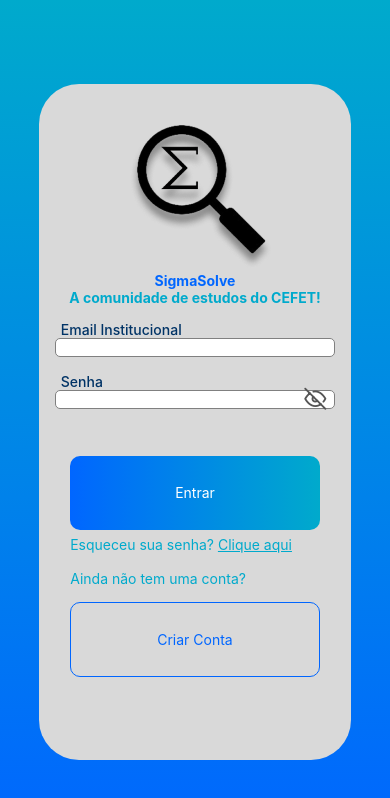
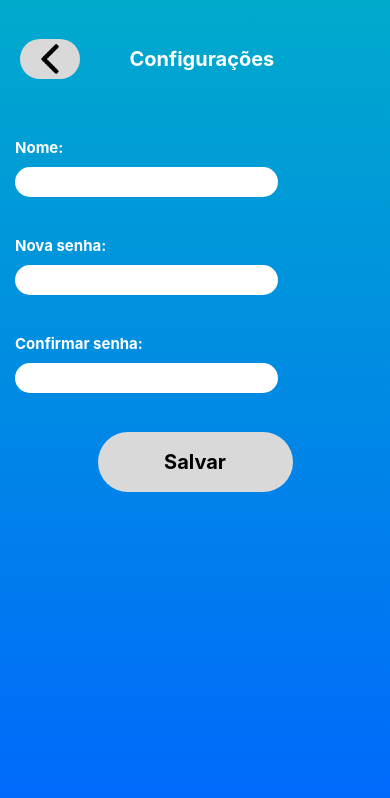
Before and after one commit to UltraFire66/SigmaSolve, a React Native app: screen /ConfigurarPerfil in a window 390 px wide. Shown: the top 798 px of the page. Built offline with nearby package versions, Linux system fonts and the light colour scheme.

Commit message:
tela de perfil feita

```diff
--- a/App.js
+++ b/App.js
@@ -6,16 +6,20 @@
 import Login from "./Telas/login";
 import Cadastro from "./Telas/cadastro";
 import Home from './Telas/Home';
+import Perfil from './Telas/perfil';
+import ConfigurarPerfil from './Telas/ConfigurarPerfil';
 
 const Stack = createNativeStackNavigator();
 
 export default function App() {
   return (
     <NavigationContainer>
-      <Stack.Navigator initialRouteName="Login" screenOptions={{ headerShown: false }}>
+      <Stack.Navigator initialRouteName="ConfigurarPerfil" screenOptions={{ headerShown: false }}>
         <Stack.Screen name = "Login" component={Login}/>
         <Stack.Screen name = "Cadastro" component={Cadastro}/>
         <Stack.Screen name = "Home" component={Home}/>
+        <Stack.Screen name = "Perfil" component={Perfil}/>
+        <Stack.Screen name = "ConfigurarPerfil" component={ConfigurarPerfil}/>
       </Stack.Navigator>
     </NavigationContainer>
   );
--- /dev/null
+++ b/Telas/ConfigurarPerfil.js
@@ -0,0 +1,115 @@
+import { View, Text, ScrollView, StyleSheet,Button, TouchableOpacity, Image, TextInput} from 'react-native';
+import { LinearGradient } from 'expo-linear-gradient';
+import Post from '../components/post';
+
+
+export default function ConfigurarPerfil({navigation}){
+
+    return(
+        <>
+            <View style = {styles.container}>
+                <LinearGradient
+                colors = {['#00AACC','#0066FF']}
+                style = {styles.tela}
+                >
+                    <View style = {{width: '90%', marginLeft:'5%', marginVertical: '10%',gap:'50px', display:'flex',flexDirection: 'row', alignItems: 'center'}}>
+                        <TouchableOpacity style = {{width: '10%',backgroundColor: '#D9D9D9', borderRadius: '20px', paddingHorizontal: '30px', paddingVertical: '5px', display: 'flex', alignItems: 'center'}} onPress={() => navigation.navigate('Perfil')}>
+                            <Image source = {require("../assets/icones/iconeSetaEsquerda.png")}
+                            style = {{width: '30px', height: '30px'}}/>
+                        </TouchableOpacity>
+
+                        <Text style = {{fontSize: 20,fontWeight:'bold',color: 'white'}}>Configurações</Text>
+                    </View>
+
+                    <View style = {styles.campo}>
+
+                        <Text style = {styles.textoCampo}>Nome:</Text>
+                        <TextInput style = {styles.inputCampo}/>
+
+                    </View>
+
+                    <View style = {styles.campo}>
+
+                        <Text style = {styles.textoCampo}>Nova senha:</Text>
+                        <TextInput style = {styles.inputCampo}/>
+
+                    </View>
+
+                    <View style = {styles.campo}>
+
+                        <Text style = {styles.textoCampo}>Confirmar senha:</Text>
+                        <TextInput style = {styles.inputCampo}/>
+
+                    </View>
+
+                <View style = {{width: '100%',display: 'flex', justifyContent: 'center',alignItems: 'center',marginTop: '20px'}} >
+
+                    <TouchableOpacity style = {styles.botao}>
+                        <Text style = {{fontSize: 20,fontWeight: 'bold'}}>Salvar</Text>
+                    </TouchableOpacity>
+
+                </View>
+
+                </LinearGradient>
+            </View>
+
+        </>
+    )
+
+}
+
+const styles = StyleSheet.create({
+  container: {
+    display: 'flex',
+    width: '100%',
+    height: '100%',
+
+  },
+
+  tela: {
+    width: '100%',
+    height: '100%',
+    overflow: 'scroll',
+    display:'flex',
+    justifyContent: 'flex-start'
+  },
+
+  campo: {
+
+    display: 'flex',
+    flexDirection: 'column',
+    marginLeft: '15px',
+    gap:'10px',
+    marginVertical: '5%',
+  },
+
+  textoCampo:{
+
+    width: '70%',
+    fontSize: 15,
+    fontWeight: 'bold',
+    color: 'white',
+  },
+
+  inputCampo:{
+
+    width: '70%',
+    height: '30px',
+    backgroundColor: 'white',
+    borderRadius: '20px',
+  },
+
+  botao:{
+
+    width: '50%',
+    height: '60px',
+    display: 'flex',
+    justifyContent: 'center',
+    alignItems: 'center',
+    backgroundColor: '#D9D9D9',
+    borderRadius: '30px',
+
+  },
+
+
+});
--- /dev/null
+++ b/Telas/perfil.js
@@ -0,0 +1,67 @@
+import { View, Text, ScrollView, StyleSheet,Button, TouchableOpacity, Image, TextInput} from 'react-native';
+import { LinearGradient } from 'expo-linear-gradient';
+import Post from '../components/post';
+
+
+export default function Perfil({navigation}){
+
+    return(
+        <>
+            <View style = {styles.container}>
+                <LinearGradient
+                colors = {['#00AACC','#0066FF']}
+                style = {styles.tela}
+                >
+
+                   <Image source = {require("../assets/medalhas/medalhaBronze.png")}
+                   style = {{width: '45%',height: '37%'}} />
+                   <View style = {{display: 'flex',width: '80%', marginBottom: '5%', flexDirection: 'row',alignItems: 'center', justifyContent: 'space-between'}}>
+                        <Text style = {{color: 'white', fontSize: 18, fontWeight: 'bold'}}>Caio Rangel</Text>
+                        <TouchableOpacity onPress={() => navigation.navigate('ConfigurarPerfil')}>
+
+                          <Image source={require("../assets/icones/iconeEngrenagem.png")}
+                          style = {{width: '45px',height: '45px'}}/>
+
+                        </TouchableOpacity>
+                   </View>
+                    <View style = {{gap: '10px'}}>
+                        <Text style = {{color: 'white', fontSize: 15, fontWeight: '500'}}>Pontuação total do perfil: 500 </Text>
+                        <Text style = {{color: 'white', fontSize: 15, fontWeight: '500'}}>Pontuação necessária para a próxima medalha: 200</Text>
+                    </View>
+
+                    <View style = {{width: '100%',marginTop: '30px', color: 'black', display: 'flex', flexDirection: 'row',justifyContent: 'space-evenly'}}>
+                      <Text style = {{fontSize: 20,fontWeight: 'bold',textDecorationLine: 'underline', color: 'white' }}>Dúvidas</Text>
+                      <Text style = {{fontSize: 20,fontWeight: 'bold', color: 'white'}}>Respostas</Text>
+                    </View>
+                    <View style = {{display: 'flex', alignItems: 'center'}}>
+
+                      <Post></Post>
+                      <Post></Post>
+                      <Post></Post>
+
+                    </View>
+                </LinearGradient>
+            </View>
+
+        </>
+    )
+
+}
+
+const styles = StyleSheet.create({
+  container: {
+    display: 'flex',
+    width: '100%',
+    height: '100%',
+    alignItems: 'center',
+  },
+
+  tela: {
+    width: '100%',
+    height: '100%',
+    overflow: 'scroll',
+    display:'flex',
+    alignItems: 'center'
+  },
+
+});
```
Also changed, not shown: assets/icones/iconeEngrenagem.png (added), assets/icones/iconeSetaEsquerda.png (added).
